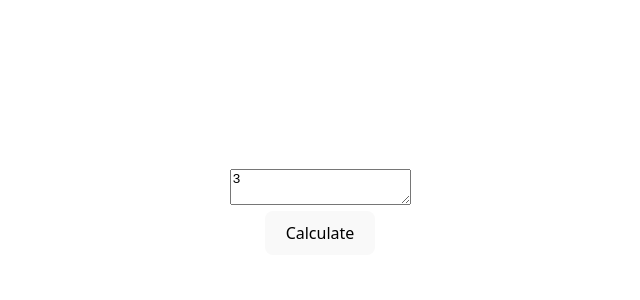
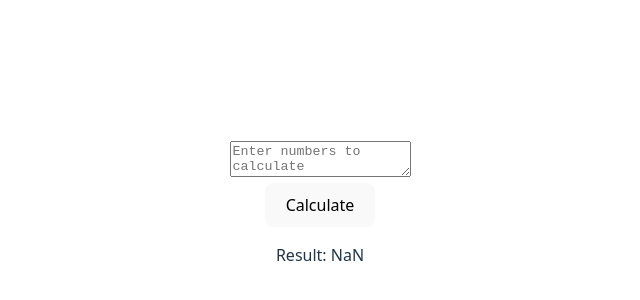
Before and after one commit to ParagDineshGupta/StringCalculatorTDDKata, a React (Vite) app: page / in a window 1280 px wide. Shown: the part 188-488 px from the top of the page, without its empty margins (320-960 px from the left). Built offline with nearby package versions, Linux system fonts and the light colour scheme.

Commit message:
comment log

```diff
--- a/src/App.tsx
+++ b/src/App.tsx
@@ -2,22 +2,19 @@ import { useState } from 'react';
 import './App.css';
 import { StringCalculator } from './StringCalculator';
 
-
-
 function App() {
   const [result, setResult] = useState(NaN)
-  console.log(result);
+  // console.log(result);
   return (
     <>
-      {/* <input type="text" placeholder="Enter numbers to calculate" maxLength={10} /> */}
-      <textarea id="multiliner" name="multiliner">3</textarea>
+      <textarea id="multiliner" name="multiliner" placeholder="Enter numbers to calculate"></textarea>
       <br />
       <button onClick={() => {
         const calculator = new StringCalculator()
         const result = calculator.add(document.querySelector('textarea')?.value)
         setResult(result)
       }}>Calculate</button>
-      {!!result && <p>Result: {result}</p>}
+      <p>Result: {result}</p>
     </>
   )
 }
--- a/src/StringCalculator.ts
+++ b/src/StringCalculator.ts
@@ -7,14 +7,14 @@ export class StringCalculator {
       const delimiter = this.getDelimiter(numbers);
       let numArray = numbers
         .replace(/\n+/g, delimiter)
-        // .replace(/\D+/g, " ")       // Remove non-digit characters and split by digits
+        // .replace(/\D+/g, " ")  // Remove non-digit characters
         .trim()
         .split(delimiter)
         .filter(Number);
 
-      console.log(delimiter, numArray);
+      // console.log(delimiter, numArray);
       const negatives = numArray.find((num) => +num < 0);
-      console.log(negatives);
+      // console.log(negatives);
       if (negatives) return "Negative numbers not allowed";
 
       const sum = numArray.reduce((sum, num) => sum + +num, 0);
```
